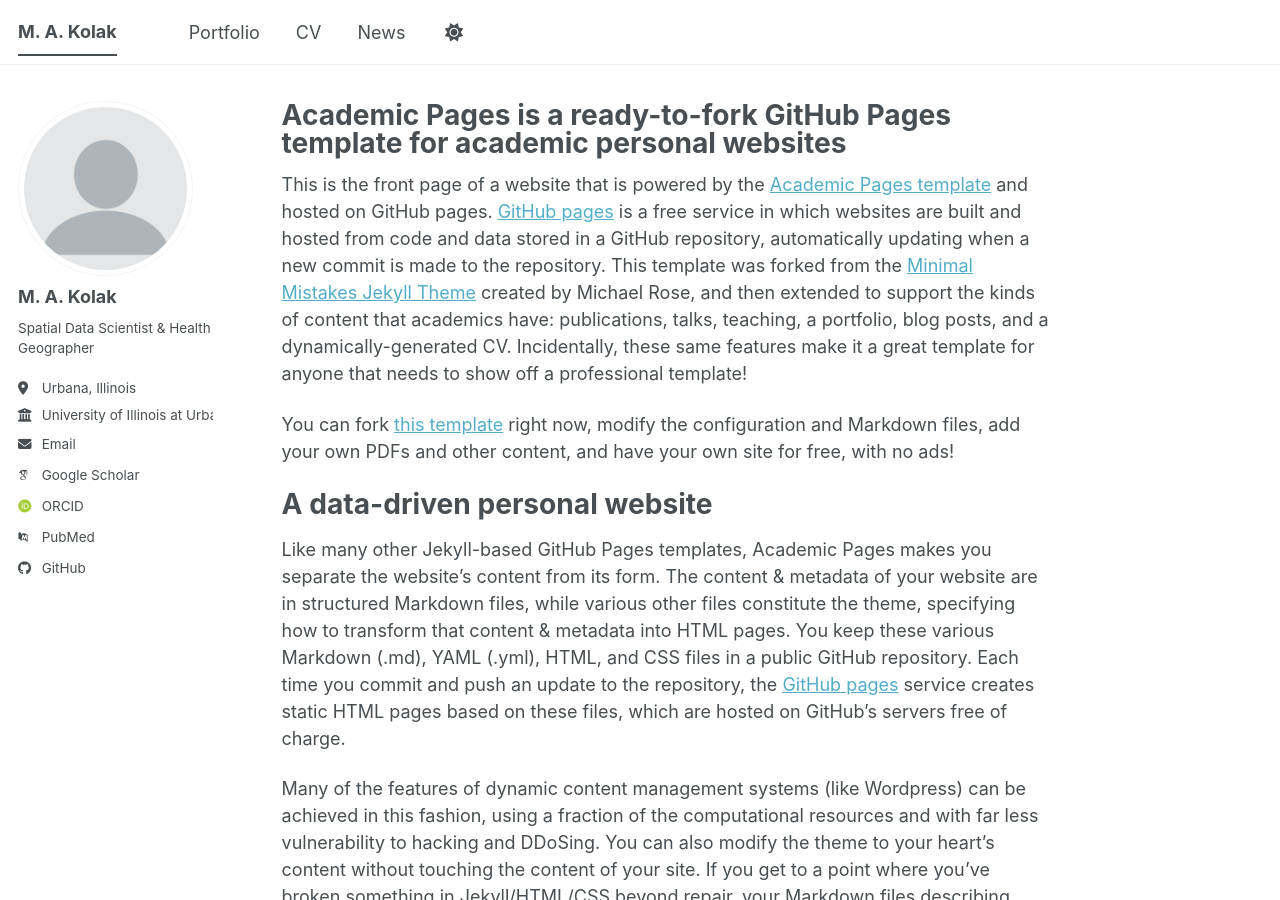
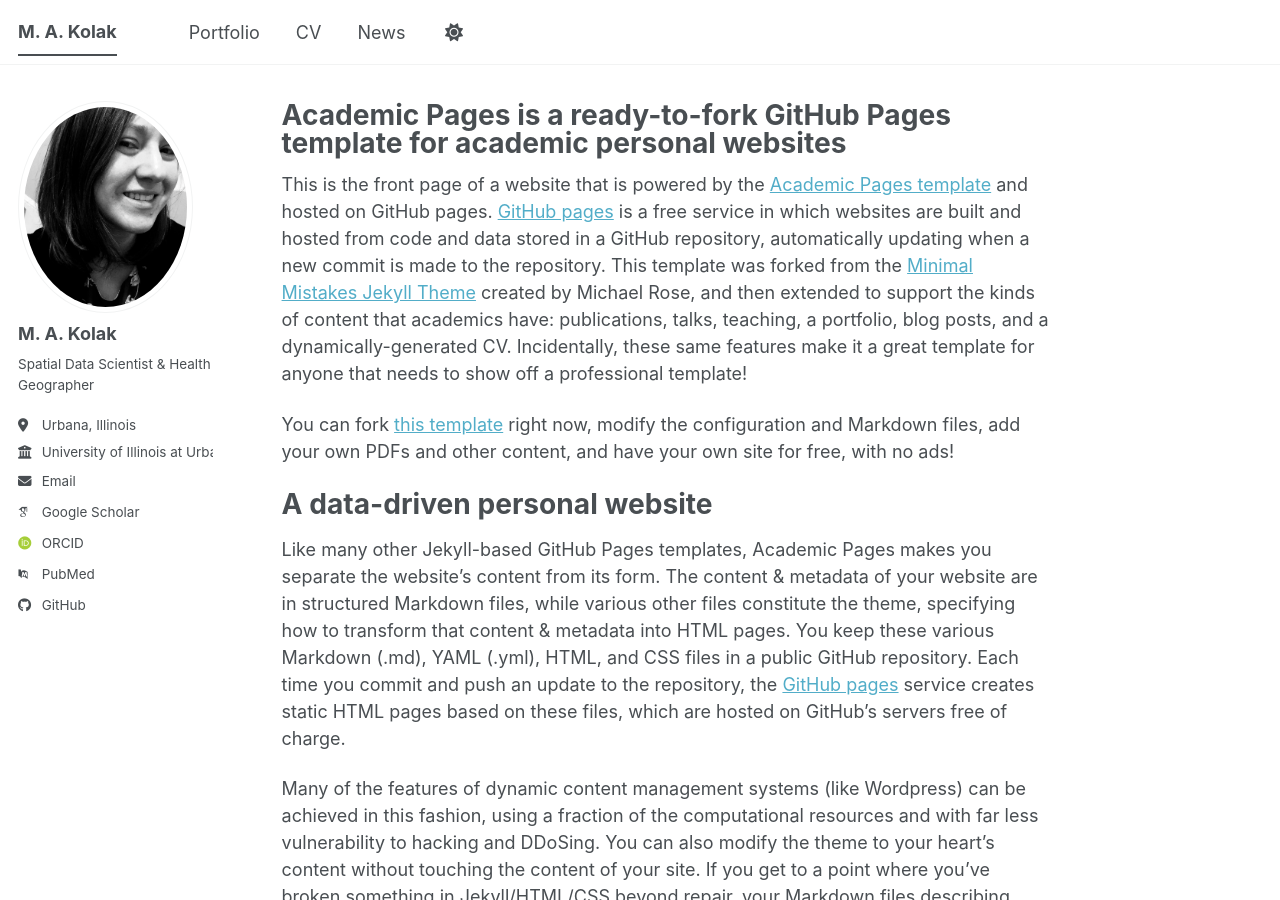
Before and after one commit to Makosak/myportfolio, a Jekyll site: the page built from _pages/about.md, in a window 1280 px wide and 900 px high. Built offline with Jekyll 4.4.1, drawn with Linux system fonts in a browser that asks for light colours; some web fonts are replaced; a script bundle is joined from its source files by our own code; library files that are not in the unit come from our copies.

Commit message:
add profile image

```diff
--- a/_config.yml
+++ b/_config.yml
@@ -23,7 +23,7 @@
 #               Additional customization can be done by editing /_includes/author-profile.html
 author:
   # Biographic information
-  avatar           : "profile.png"
+  avatar           : "bw_biopic.png"
   name             : "M. A. Kolak"
   pronouns         : # "she"
   bio              : "Spatial Data Scientist & Health Geographer"
```
Also changed, not shown: images/bw_biopic.png (added).
